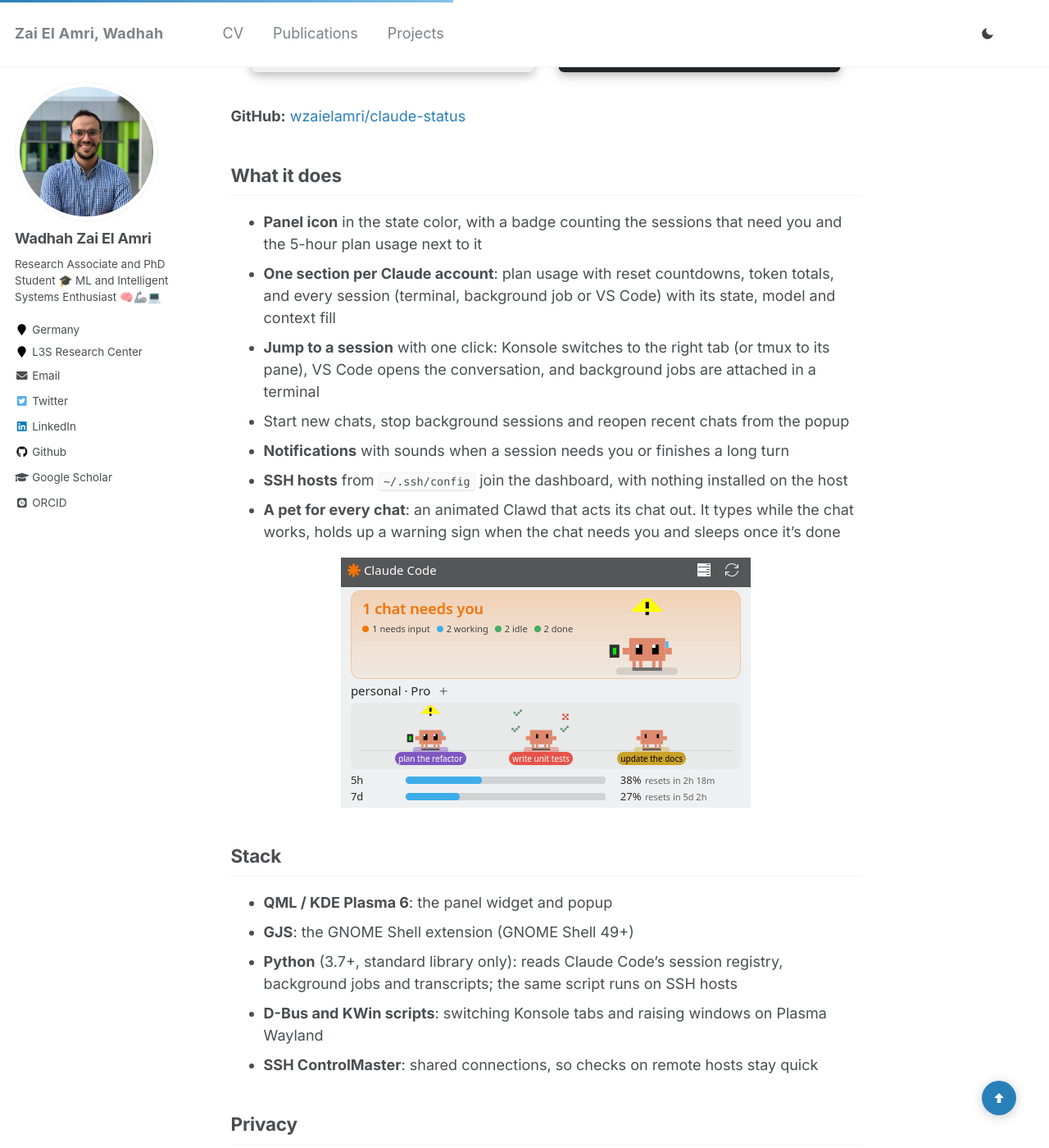
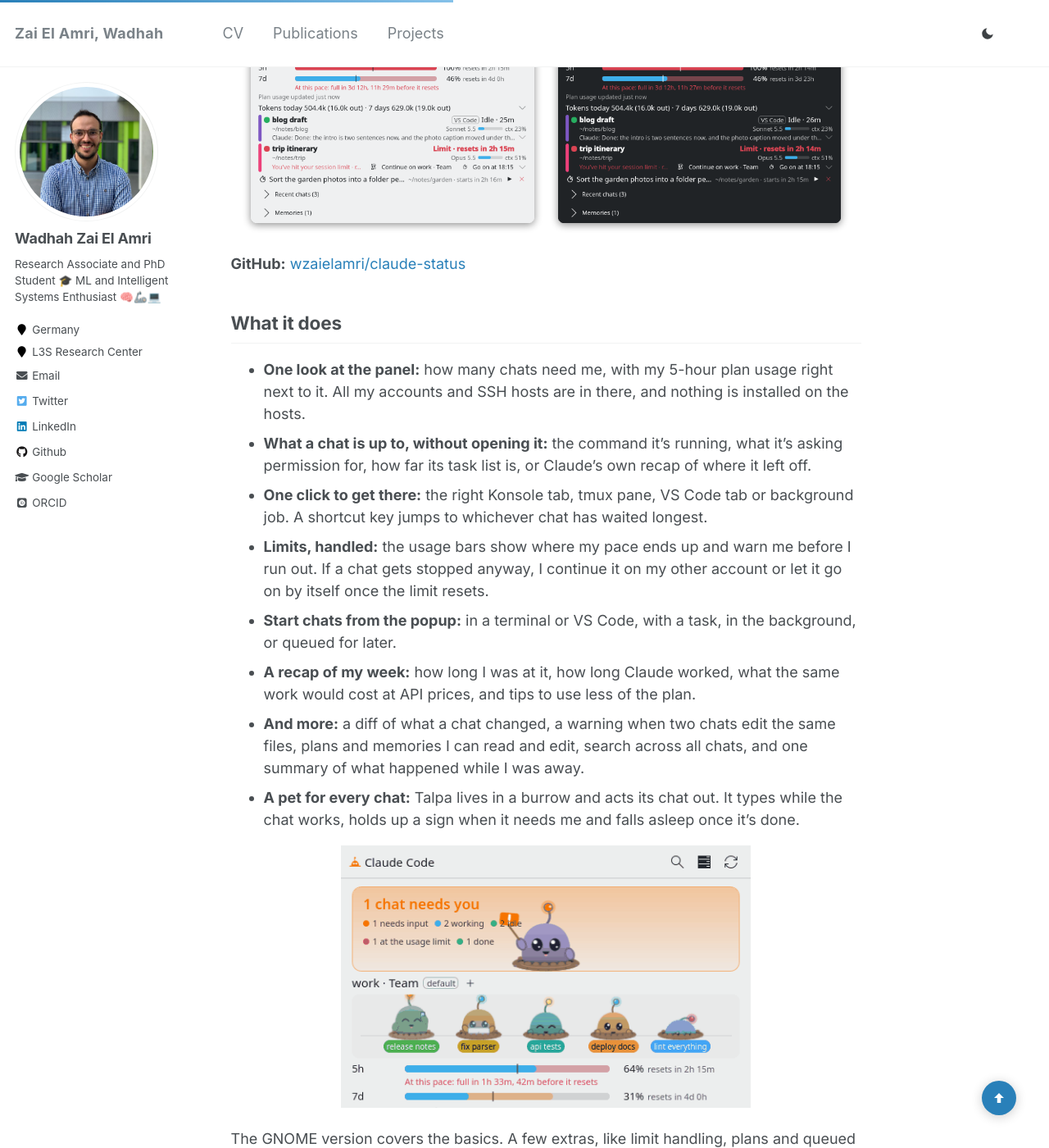
Before and after one commit to wzaielamri/wzaielamri.github.io, a Jekyll site: the page built from _projects/claude_status_widget.md, in a window 1280 px wide and 1400 px high, scrolled down 880 px. Shown: the whole window at 82% size. Built offline with Jekyll 4.4.1, drawn with Linux system fonts in a browser that asks for light colours; some web fonts are replaced; some of the changed text lies outside the part shown.

Commit message:
update Claude Status side project pages to the latest README features and screenshots

```diff
--- a/_projects/claude_status_widget.md
+++ b/_projects/claude_status_widget.md
@@ -1,28 +1,31 @@
 ---
 title: "Claude Status Widget"
-excerpt: "A KDE Plasma 6 widget and GNOME Shell extension that keeps all my Claude Code sessions in view: which chats are working, which need me and how much of my plan is left, across accounts and SSH hosts."
+excerpt: "A KDE Plasma and GNOME panel widget that shows which of my Claude Code chats are working, which need me and how much of my plan is left, across accounts and SSH hosts."
 collection: projects
 project_type: 'side_project'
 order: 1
 ---
 
-A KDE Plasma 6 widget and GNOME Shell extension that keeps all my Claude Code sessions in view. With several sessions running across different profiles and machines, one glance at the panel tells me which chats need me, which are working and how much of my plan is left. Built to make my own day-to-day work easier.
+I usually have a handful of Claude Code chats running, on different accounts and a few machines, and I kept losing track of which one was waiting for me. So I built a panel widget for KDE Plasma 6, plus a GNOME Shell extension, that tells me at a glance. Made for my own day to day.
 
-<p align="center"><img src="/assets/images/projects/claude_status_widget/popup-light.png" alt="The Claude Status popup: a big Clawd says one chat needs you; below, each account shows its chats as pets, plan usage bars, token totals and its sessions" width="48%">&nbsp;<img src="/assets/images/projects/claude_status_widget/popup-dark.png" alt="The same popup in a dark theme" width="48%"></p>
+<p align="center"><img src="/assets/images/projects/claude_status_widget/popup-light.png" alt="The Claude Status popup: the big Talpa says one chat needs you; below, each account shows its chats as pets, plan usage bars, token totals and its sessions" width="48%">&nbsp;<img src="/assets/images/projects/claude_status_widget/popup-dark.png" alt="The same popup in a dark theme" width="48%"></p>
 
 **GitHub:** [wzaielamri/claude-status](https://github.com/wzaielamri/claude-status)
 
 ## What it does
 
-- **Panel icon** in the state color, with a badge counting the sessions that need you and the 5-hour plan usage next to it
-- **One section per Claude account**: plan usage with reset countdowns, token totals, and every session (terminal, background job or VS Code) with its state, model and context fill
-- **Jump to a session** with one click: Konsole switches to the right tab (or tmux to its pane), VS Code opens the conversation, and background jobs are attached in a terminal
-- Start new chats, stop background sessions and reopen recent chats from the popup
-- **Notifications** with sounds when a session needs you or finishes a long turn
-- **SSH hosts** from `~/.ssh/config` join the dashboard, with nothing installed on the host
-- **A pet for every chat**: an animated Clawd that acts its chat out. It types while the chat works, holds up a warning sign when the chat needs you and sleeps once it's done
+- **One look at the panel:** how many chats need me, with my 5-hour plan usage right next to it. All my accounts and SSH hosts are in there, and nothing is installed on the hosts.
+- **What a chat is up to, without opening it:** the command it's running, what it's asking permission for, how far its task list is, or Claude's own recap of where it left off.
+- **One click to get there:** the right Konsole tab, tmux pane, VS Code tab or background job. A shortcut key jumps to whichever chat has waited longest.
+- **Limits, handled:** the usage bars show where my pace ends up and warn me before I run out. If a chat gets stopped anyway, I continue it on my other account or let it go on by itself once the limit resets.
+- **Start chats from the popup:** in a terminal or VS Code, with a task, in the background, or queued for later.
+- **A recap of my week:** how long I was at it, how long Claude worked, what the same work would cost at API prices, and tips to use less of the plan.
+- **And more:** a diff of what a chat changed, a warning when two chats edit the same files, plans and memories I can read and edit, search across all chats, and one summary of what happened while I was away.
+- **A pet for every chat:** Talpa lives in a burrow and acts its chat out. It types while the chat works, holds up a sign when it needs me and falls asleep once it's done.
 
-<p align="center"><img src="/assets/images/projects/claude_status_widget/pets.gif" alt="Pets reacting: a chat finishes and its pet celebrates, a new chat's pet walks in, and the big Clawd charges up when a usage limit resets" width="500" style="max-width:100%;height:auto"></p>
+<p align="center"><img src="/assets/images/projects/claude_status_widget/pets.gif" alt="Pets reacting: a chat finishes and its pet celebrates, a new chat's pet digs up out of the ground, and the big Talpa cheers when a usage limit resets" width="500" style="max-width:100%;height:auto"></p>
+
+The GNOME version covers the basics. A few extras, like limit handling, plans and queued tasks, are Plasma-only for now.
 
 ## Stack
 
@@ -34,7 +37,7 @@ A KDE Plasma 6 widget and GNOME Shell extension that keeps all my Claude Code se
 
 ## Privacy
 
-The widget only reads the files Claude Code writes. It doesn't call any Anthropic API and sends no data anywhere.
+The widget only reads the files Claude Code writes. No Anthropic API calls, no telemetry. The one download is the European Central Bank's exchange rates, and only if I show the recap's costs in a currency other than US dollars.
 
 There is also a [VS Code companion](/projects/claude_status_vscode/) built on the same backend.
 
```
Also changed, not shown: _projects/claude_status_vscode.md (+13 -10 lines), assets/images/projects/claude_status_vscode/editor-tab.png, assets/images/projects/claude_status_vscode/view-dark.png, assets/images/projects/claude_status_vscode/view-light.png, assets/images/projects/claude_status_widget/pets.gif, assets/images/projects/claude_status_widget/popup-dark.png, assets/images/projects/claude_status_widget/popup-light.png.
